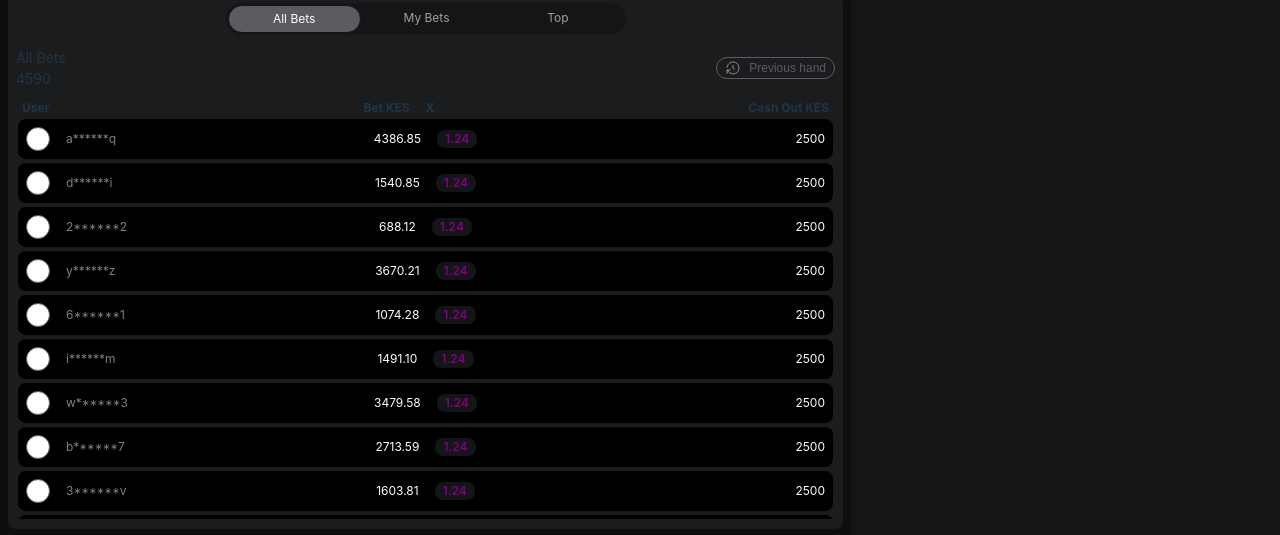
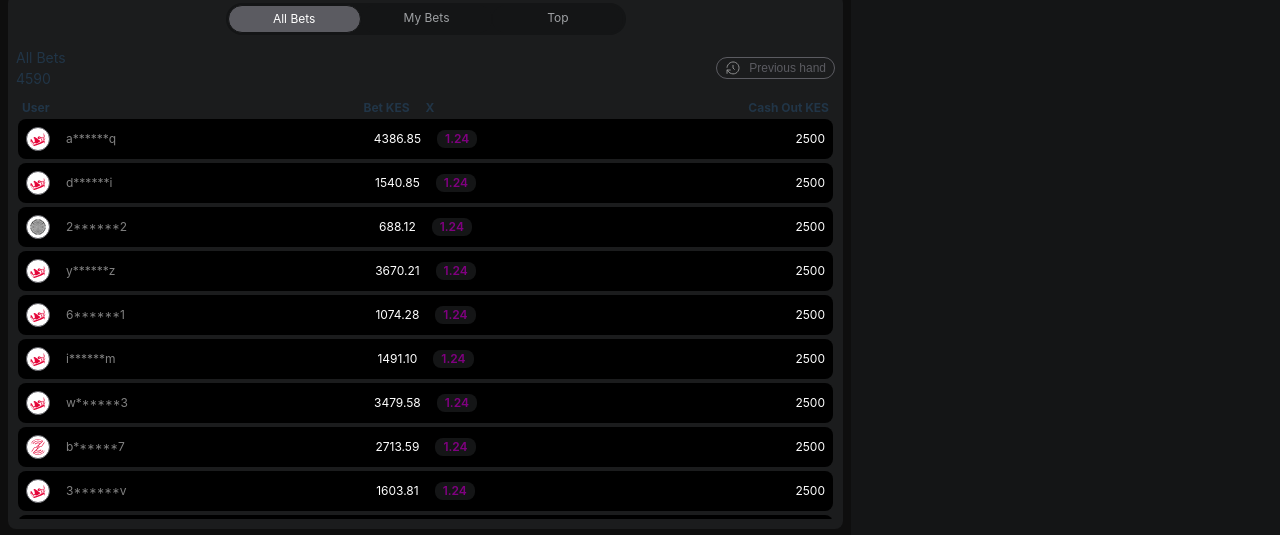
Before and after one commit to kama-studio-create/aviator_game, a React (Vite) app: page / in a window 1280 px wide. Shown: the part 1020-1555 px from the top of the page. Built offline with nearby package versions, Linux system fonts and the light colour scheme.

Commit message:
added avatar assignment based on username

```diff
--- a/src/common/images.ts
+++ b/src/common/images.ts
@@ -25,6 +25,7 @@ backgroundImage.id = 'canvas-bg';
 spinnerImage.src = SpinnerImage;
 export   const planeSprites = [plane1, plane2, plane3, plane4];
 export const allImages = [backgroundImage, spinnerImage,...planeSprites];
+export const allImageUrls = allImages.map(image => image.src);
 
 export const imageLoadPromises = allImages.map(image => {
   return new Promise((resolve, reject) => {
--- /dev/null
+++ b/src/hooks/useAvatar.ts
@@ -0,0 +1,22 @@
+import {allImageUrls} from "../common/images.ts";
+
+export const useAvatar = () => {
+
+  const assignAvatar = (username: string) => {
+    const hash = (str: string): number => {
+      let hashValue = 0;
+      for (let i = 0; i < str.length; i++) {
+        hashValue = (str.charCodeAt(i) + ((hashValue << 5) - hashValue)) % allImageUrls.length;
+      }
+      return hashValue;
+    };
+
+    const avatarIndex = hash(username);
+
+    return allImageUrls[avatarIndex];
+  }
+
+  return {
+    assignAvatar
+  }
+}
--- a/src/views/GameView.tsx
+++ b/src/views/GameView.tsx
@@ -410,7 +410,7 @@ const GameView = () => {
     if (!currentGameID) return;
     const generateBetslips = (): TBetSlip[] => {
       const slips: TBetSlip[] = [];
-      for (let i = 0; i < 10; i++) {
+      for (let i = 0; i < 40; i++) {
         const amount = getRandomNumber(100, 5000);
         const slip = generateBetSlip(amount, currentGameID, startTime);
         slips.push(slip);
--- a/src/views/bets/AllBetsView.tsx
+++ b/src/views/bets/AllBetsView.tsx
@@ -7,6 +7,7 @@ import {DEFAULT_CURRENCY} from "../../common/constants.ts";
 import historyIcon from "../../assets/icons/history.svg";
 import {censor} from "../../utils/censor.ts";
 import {useBetSlipStore} from "../../store/bets.store.ts";
+import {useAvatar} from "../../hooks/useAvatar.ts";
 
 const headerStyles = css({
   display: 'flex',
@@ -58,7 +59,12 @@ const tableItem = css({
     border: `1px solid ${LIGHT_GRAY_COLOR}`,
     display: 'flex',
     justifyContent: 'center',
-    alignItems: 'center'
+    alignItems: 'center',
+    img: {
+      width: 16,
+      height: 16,
+      borderRadius: '50%',
+    }
   },
   '& .name': {
     fontSize: 12,
@@ -72,6 +78,8 @@ const tableItem = css({
 export const AllBetsView: FC = () => {
 
   const allBets = useBetSlipStore(state => state.allBetSlips);
+
+  const {assignAvatar} = useAvatar();
   return (
     <div style={{}}>
       <div css={headerStyles}>
@@ -107,7 +115,9 @@ export const AllBetsView: FC = () => {
             <tr key={betSlip.username} style={{backgroundColor: betSlip.exitTime ? SUCCESS_COLOR : 'black'}}
               css={tableItem}>
               <td css={rowStyles}>
-                <div className='avatar'/>
+                <div className='avatar'>
+                  {betSlip.username && <img alt='bet' src={assignAvatar(betSlip.username)}/>}
+                </div>
                 {betSlip.username && <p className='name'>{censor(betSlip.username)}</p>}
               </td>
               <td style={{justifyContent: 'center'}} css={rowStyles}>
```
